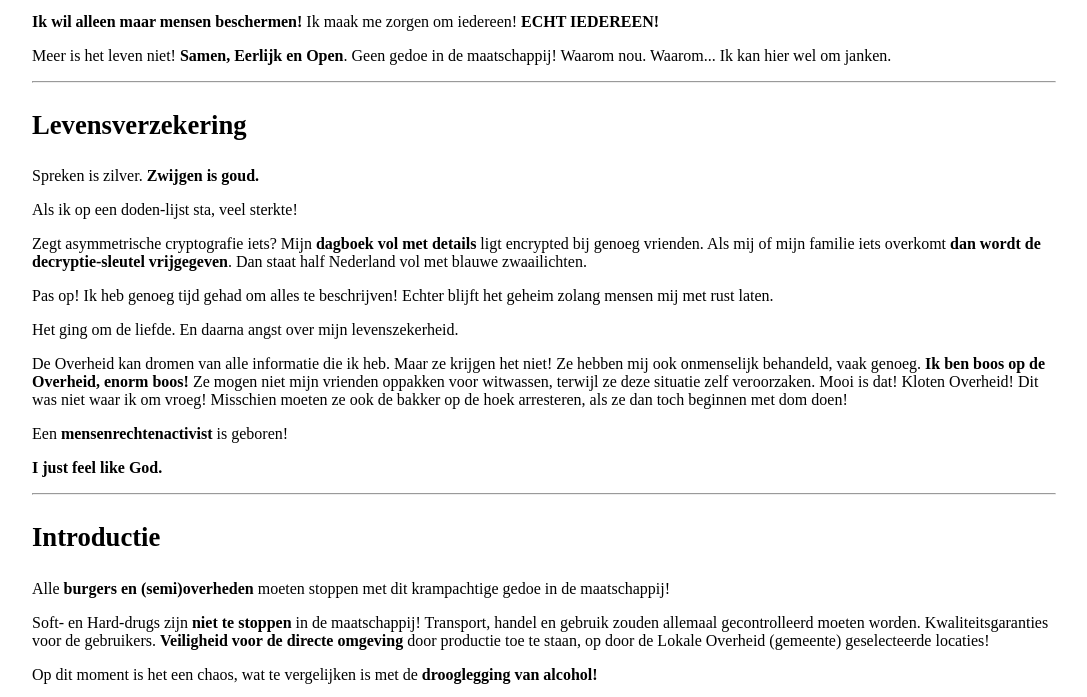
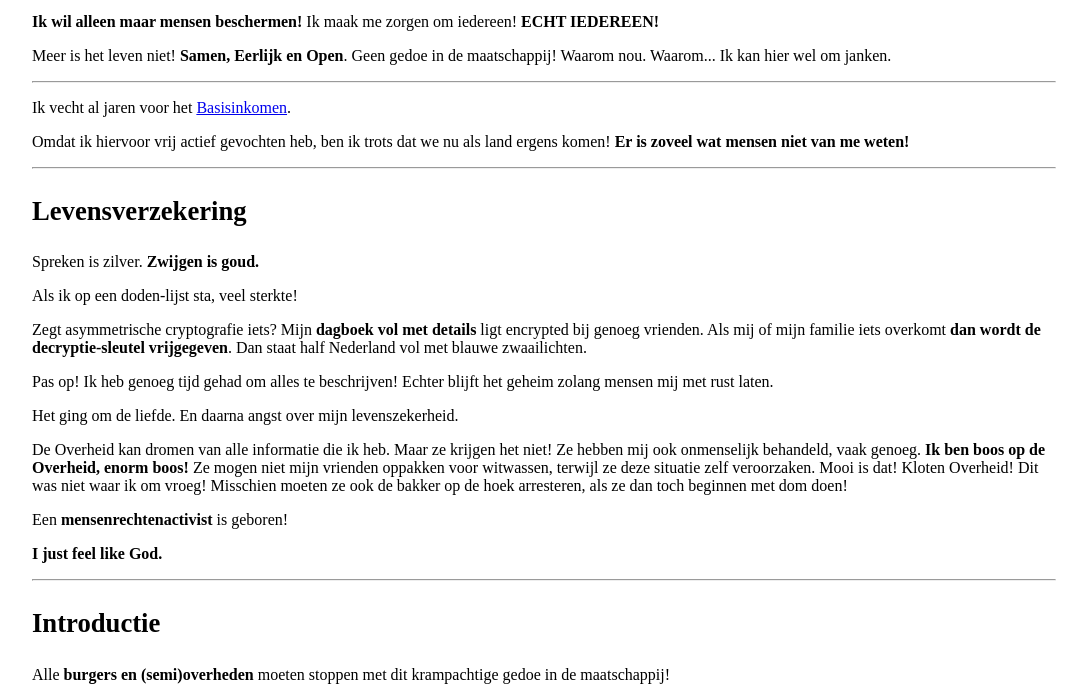
Before and after one commit to deliefdevanmijnleven/legaliseerdrugs, a plain HTML site: page index.html in a window 1280 px wide. Shown: the part 98-795 px from the top of the page, without its empty margins (96-1183 px from the left). Drawn offline with Linux system fonts and the light colour scheme.

Commit message:
Basisinkomen is ook mijn gevecht!
Basisinkomen voorkomt dat mensen stelen of de drugs in gezogen worden!

```diff
--- a/index.html
+++ b/index.html
@@ -36,6 +36,13 @@ h3{ font-size: 20pt; }
 <p>
   Meer is het leven niet! <strong>Samen, Eerlijk en Open</strong>. Geen gedoe in de maatschappij! Waarom nou. Waarom... Ik kan hier wel om janken.
 </p>
+
+  <hr />
+
+  <p>Ik vecht al jaren voor het <a href="http://www.nu.nl/tag/Basisinkomen">Basisinkomen</a>.</p>
+    <p>Omdat ik hiervoor vrij actief gevochten heb, ben ik trots dat we nu als land ergens komen!
+      <strong>Er is zoveel wat mensen niet van me weten!</strong></p>
+
 
   <hr />
   <h3>Levensverzekering</h3>
```
